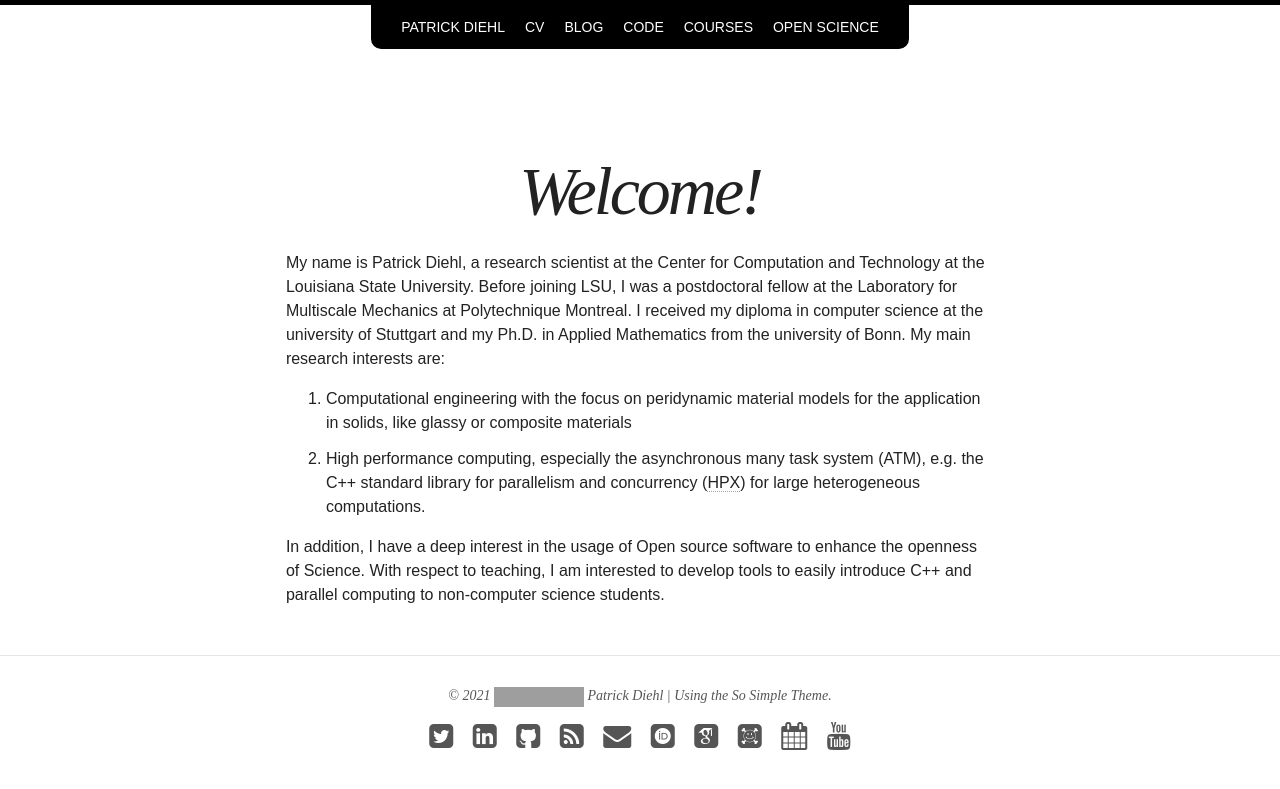
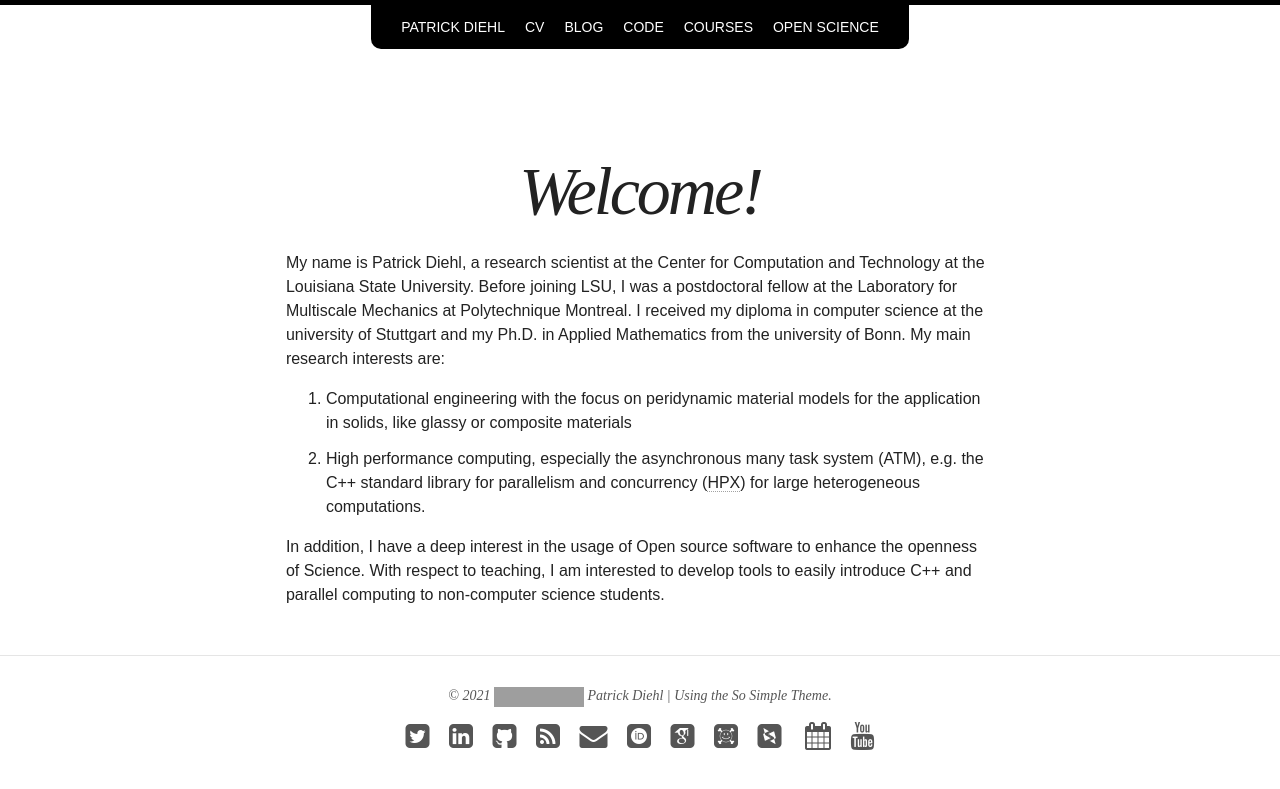
Before and after one commit to diehlpk/diehlpk.github.io, a Jekyll site: the page built from index.html, in a window 1280 px wide. Shown: the top 789 px of the page. Built offline with Jekyll 4.4.1, drawn with Linux system fonts in a browser that asks for light colours; nearby versions of some CDN libraries; some web fonts are replaced; grey boxes are pictures that could not be loaded.

Commit message:
Add dblp icon

```diff
--- a/_config.yml
+++ b/_config.yml
@@ -61,6 +61,7 @@ owner:
   arxiv: https://arxiv.org/a/0000-0003-3922-8419.html
   calendar: https://www.diehlpk.de/calendar/
   youtube: UCzNHuPcTiMMltS5IVCRHwHA
+  dblp: https://dblp.uni-trier.de/pid/187/0682.html?q=Patrick%20Diehl
   google:
     plus: #username
     analytics:
--- a/_includes/footer.html
+++ b/_includes/footer.html
@@ -16,6 +16,7 @@
     {% if site.owner.orcid %}<a href="{{site.owner.orcid}}" title="{{ site.owner.name}} on Orcid"><i class="ai ai-orcid-square ai-2x"></i></a>{% endif %}
     {% if site.owner.gscholar %}<a href="{{ site.owner.gscholar }}" title="{{ site.owner.name}} on Google Scholar"><i class="ai ai-google-scholar-square ai-2x"></i></a>{% endif %}
     {% if site.owner.arxiv %}<a href="{{ site.owner.arxiv }}" title="{{ site.owner.name}} on arxiv.org"><i class="ai ai-arxiv-square ai-2x"></i></a>{% endif %}
+    {% if site.owner.dblp %}<a href="{{ site.owner.dblp }}" title="{{ site.owner.name}} on dblp.org"><i class="ai ai-dblp-square ai-2x"></i></a>{% endif %}
     {% if site.owner.calendar %}<a href="{{ site.owner.calendar }}" title="{{ site.owner.name}}'s calendar"><i class="fa fa-calendar fa-2x"></i></a>{% endif %}
-    {% if site.owner.calendar %}<a href="https://www.youtube.com/channel/{{ site.owner.youtube }}" title="{{ site.owner.name}}'s YouTube channel"><i class="fa fa-youtube fa-2x"></i></a>{% endif %}
+    {% if site.owner.youtube %}<a href="https://www.youtube.com/channel/{{ site.owner.youtube }}" title="{{ site.owner.name}}'s YouTube channel"><i class="fa fa-youtube fa-2x"></i></a>{% endif %}
 </div><!-- /.social-icons -->
```
